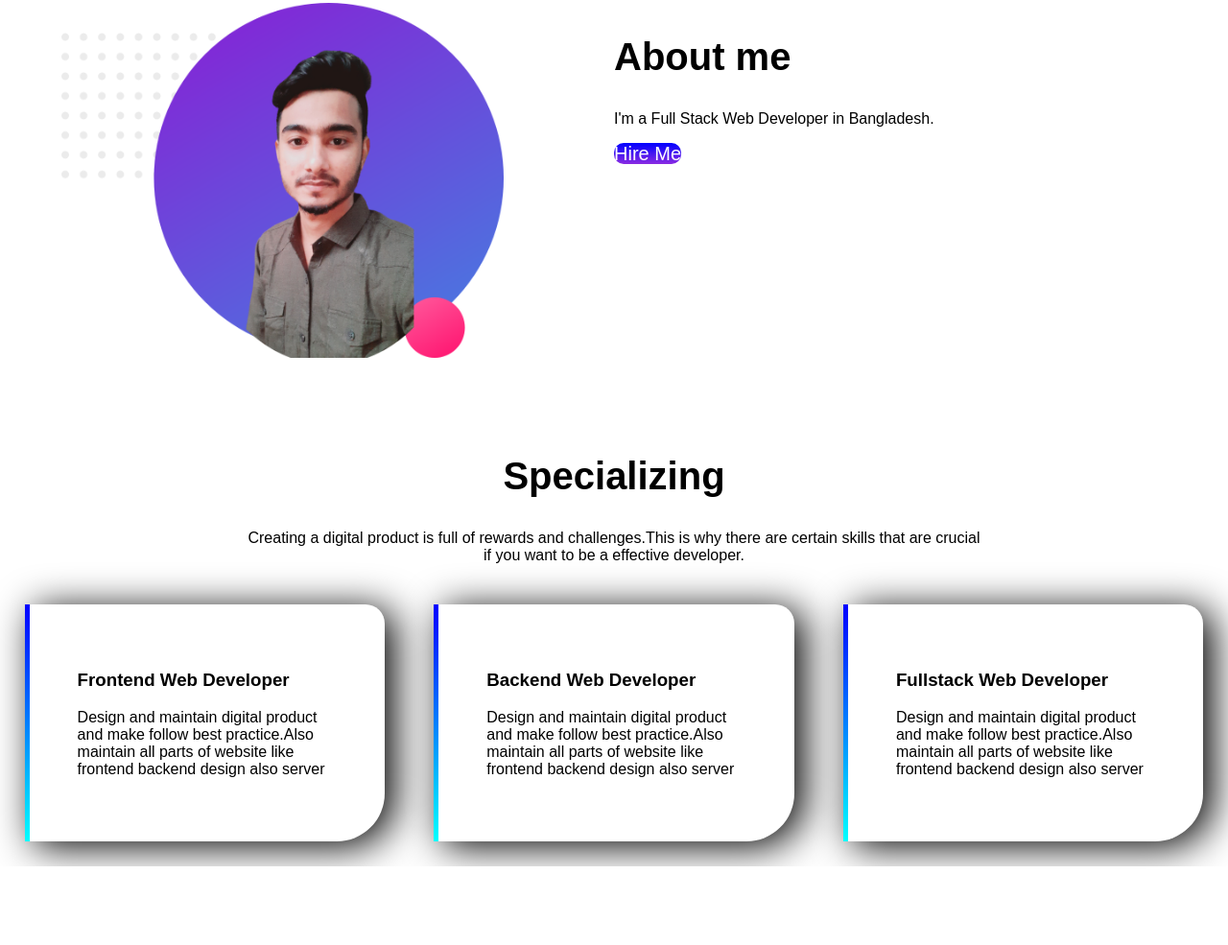
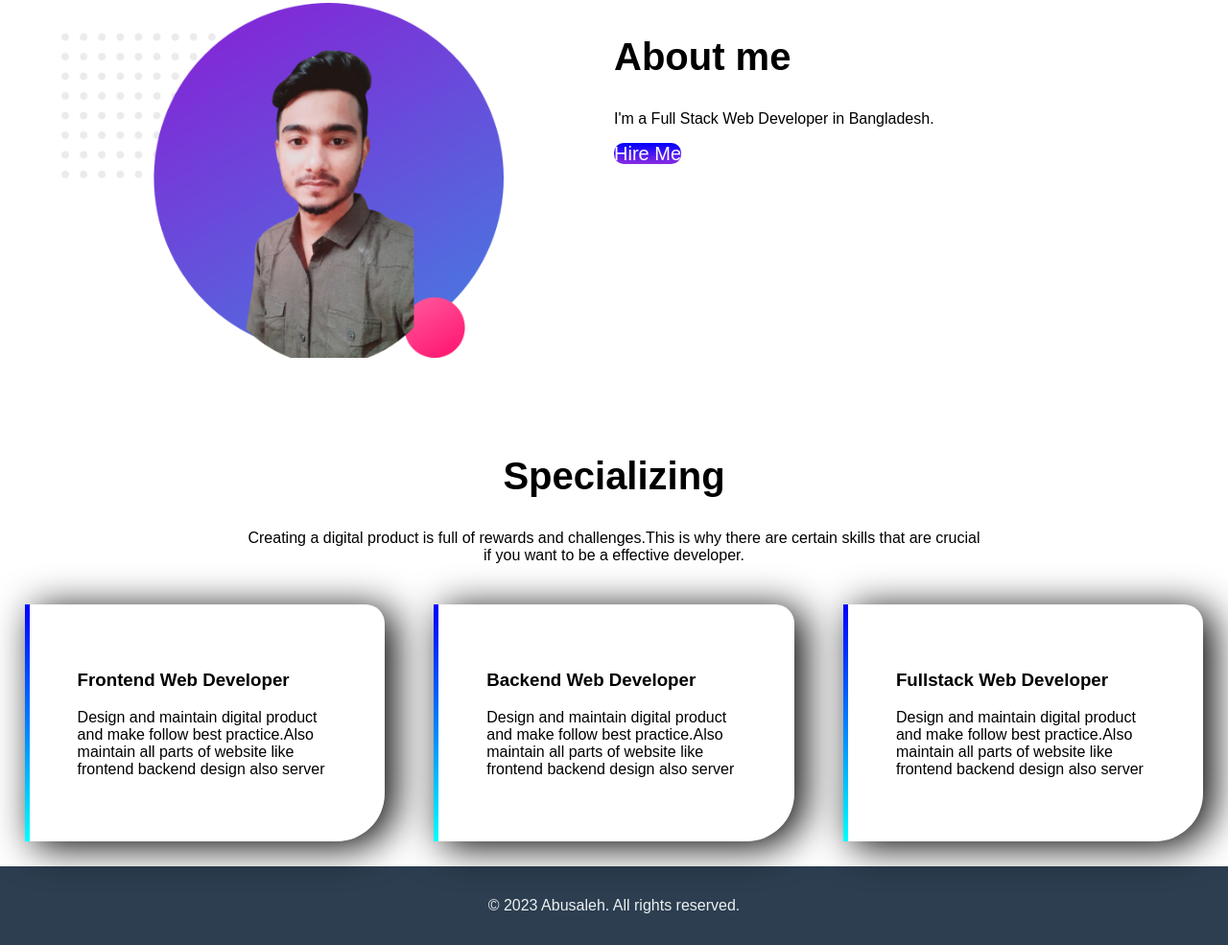
Before and after one commit to abusaleh569857/my-first-website, a plain HTML site: page index.html in a window 1280 px wide. Shown: the part 562-1547 px from the top of the page at 96% size. Before the commit the page ends 1465 px from the top, so only its background shows below. Drawn offline with Linux system fonts and the light colour scheme.

Commit message:
footer add

```diff
--- a/index.html
+++ b/index.html
@@ -48,8 +48,12 @@
                 <h3>Fullstack Web Developer</h4>
                 <p>Design and maintain digital product and make follow best practice.Also maintain all parts of website like frontend backend design also server </p>
             </div>
+
         </div>
     </section>
+    <footer>
+        <p>&copy; 2023 Abusaleh. All rights reserved.</p>
+    </footer>
 
 </body>
 </html>
--- a/style.css
+++ b/style.css
@@ -47,3 +47,9 @@ img{
     border-left: 5px solid;
     border-image: linear-gradient(#00f,cyan) 0 100%;
 }
+footer {
+    background-color: #2c3e50;
+    color: #ecf0f1;
+    text-align: center;
+    padding: 1em 0;
+}
```
